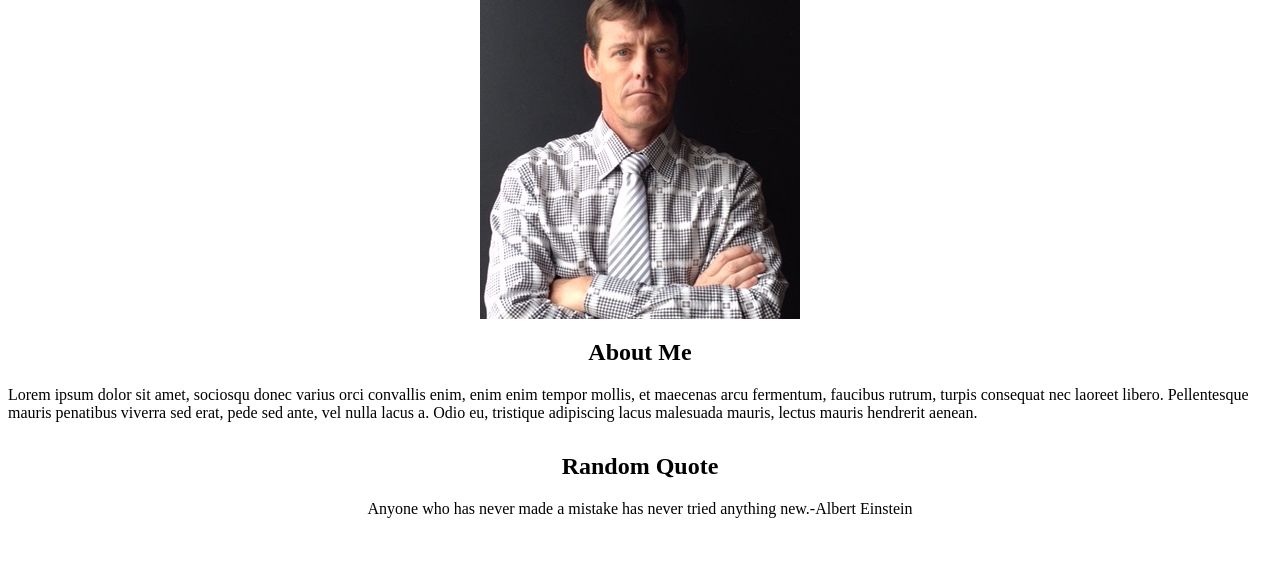
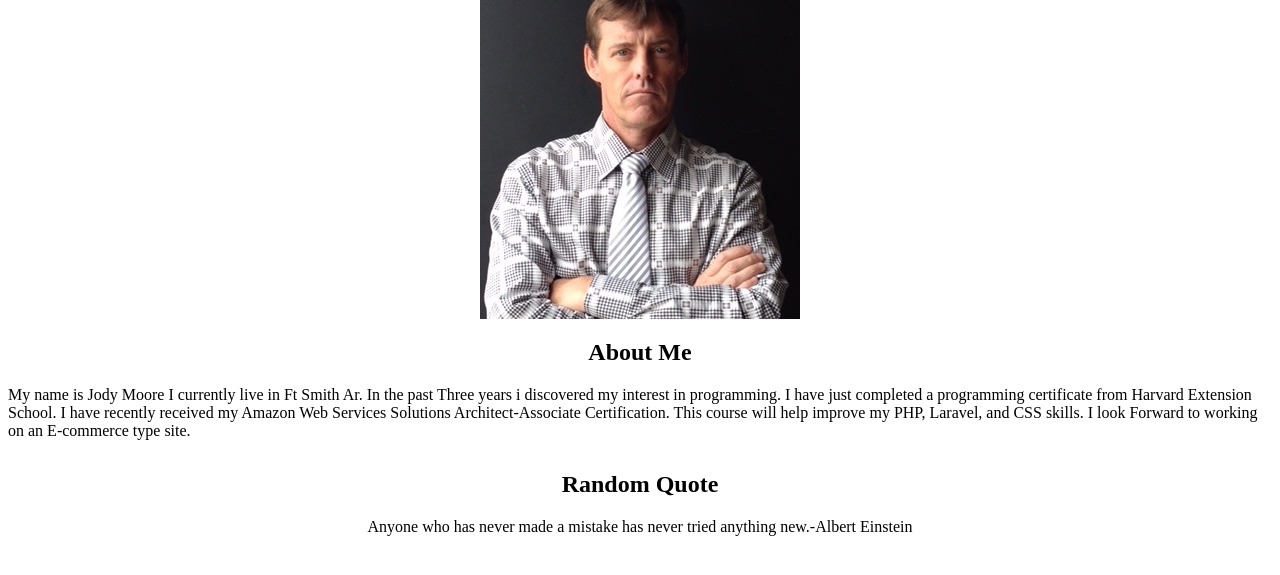
Before and after one commit to jodymoore/a1, a PHP site: page / in a window 1280 px wide. Shown: the part 67-642 px from the top of the page. Run offline with PHP 8.4, Linux system fonts and the light colour scheme.

Commit message:
changed paragragh in index.php

```diff
--- a/index.php
+++ b/index.php
@@ -38,11 +38,11 @@
 
 		  <h2>About Me</h2>
 		  <p>
-          Lorem ipsum dolor sit amet, sociosqu donec varius orci convallis enim, enim enim tempor mollis, et maecenas arcu fermentum, faucibus rutrum, turpis consequat nec laoreet libero. Pellentesque mauris penatibus viverra sed erat, pede sed ante, vel nulla lacus a. Odio eu, tristique adipiscing lacus malesuada mauris, lectus mauris hendrerit aenean.
+          My name is Jody Moore I currently live in Ft Smith Ar. In the past Three years i discovered my interest in programming. I have just completed a programming certificate from Harvard Extension School. I have recently received my Amazon Web Services Solutions Architect-Associate Certification. This course will help improve my PHP, Laravel, and CSS skills. I look Forward to working on an E-commerce type site.
 		  </p>
 		  <h2>Random Quote</h2>
 		  <blockquote>
-		  	Anyone who has never made a mistake has never tried anything new.-Albert Einstein		</blockquote>
+		  	Anyone who has never made a mistake has never tried anything new.-Albert Einstein</blockquote>
 	</div>
 
 	  <script src=""></script>
```
